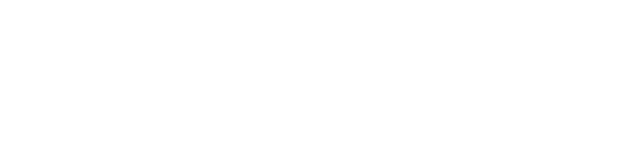
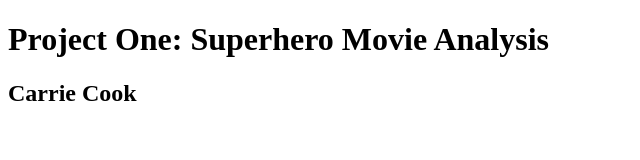
Before and after one commit to Carrie-Data/Carrie-Project_One, a plain HTML site: page index.html in a window 1280 px wide. Shown: the whole page, without its empty margins (0-640 px from the left). Drawn offline with Linux system fonts and the light colour scheme.

Commit message:
simple html

```diff
--- a/index.html
+++ b/index.html
@@ -3,6 +3,8 @@
 
 <head>
     <title>Carrie's first project</title>
+    <h1>Project One: Superhero Movie Analysis</h1>
+    <h2>Carrie Cook</h2>
 </head>
 <body>
 
```
